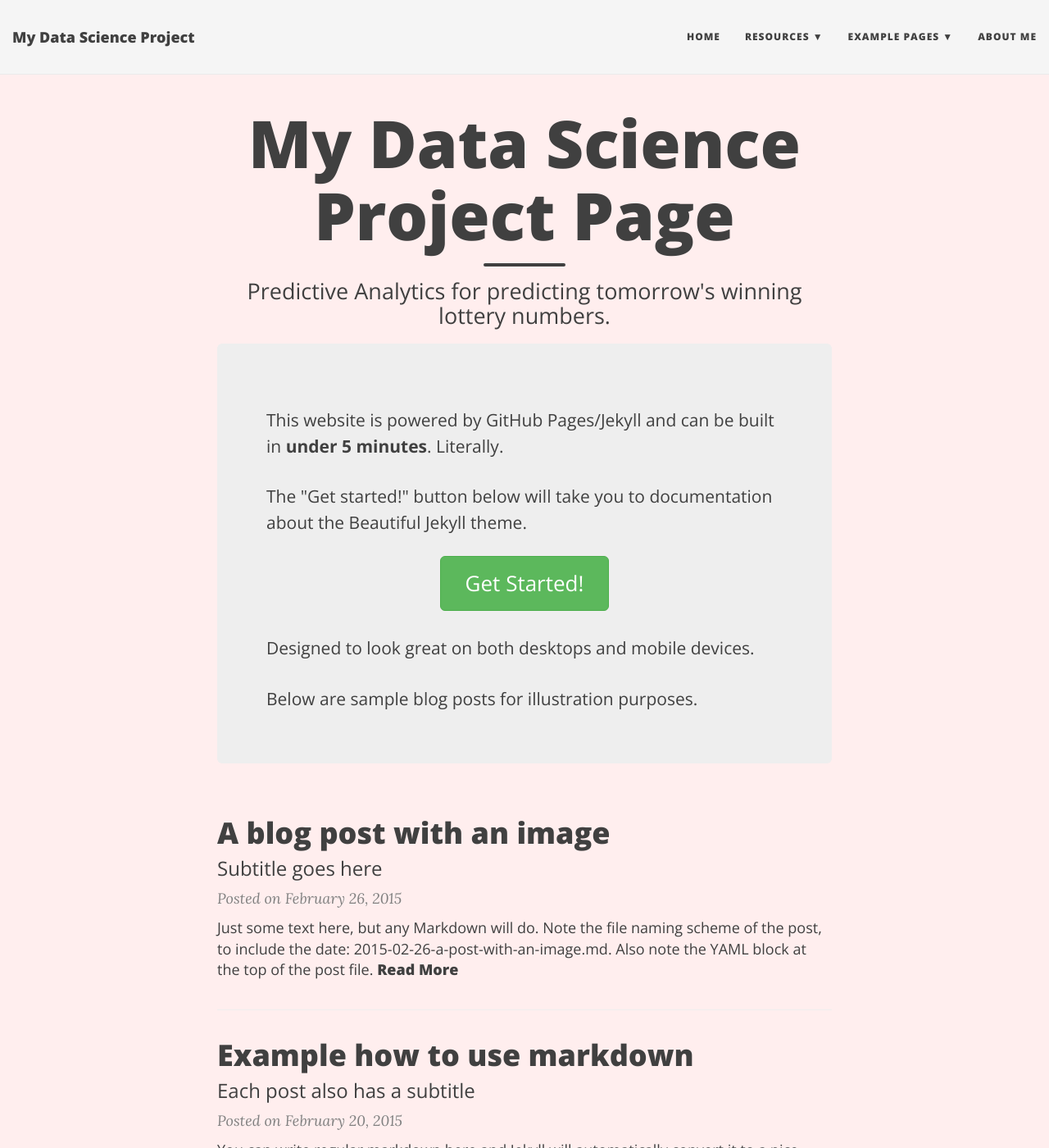
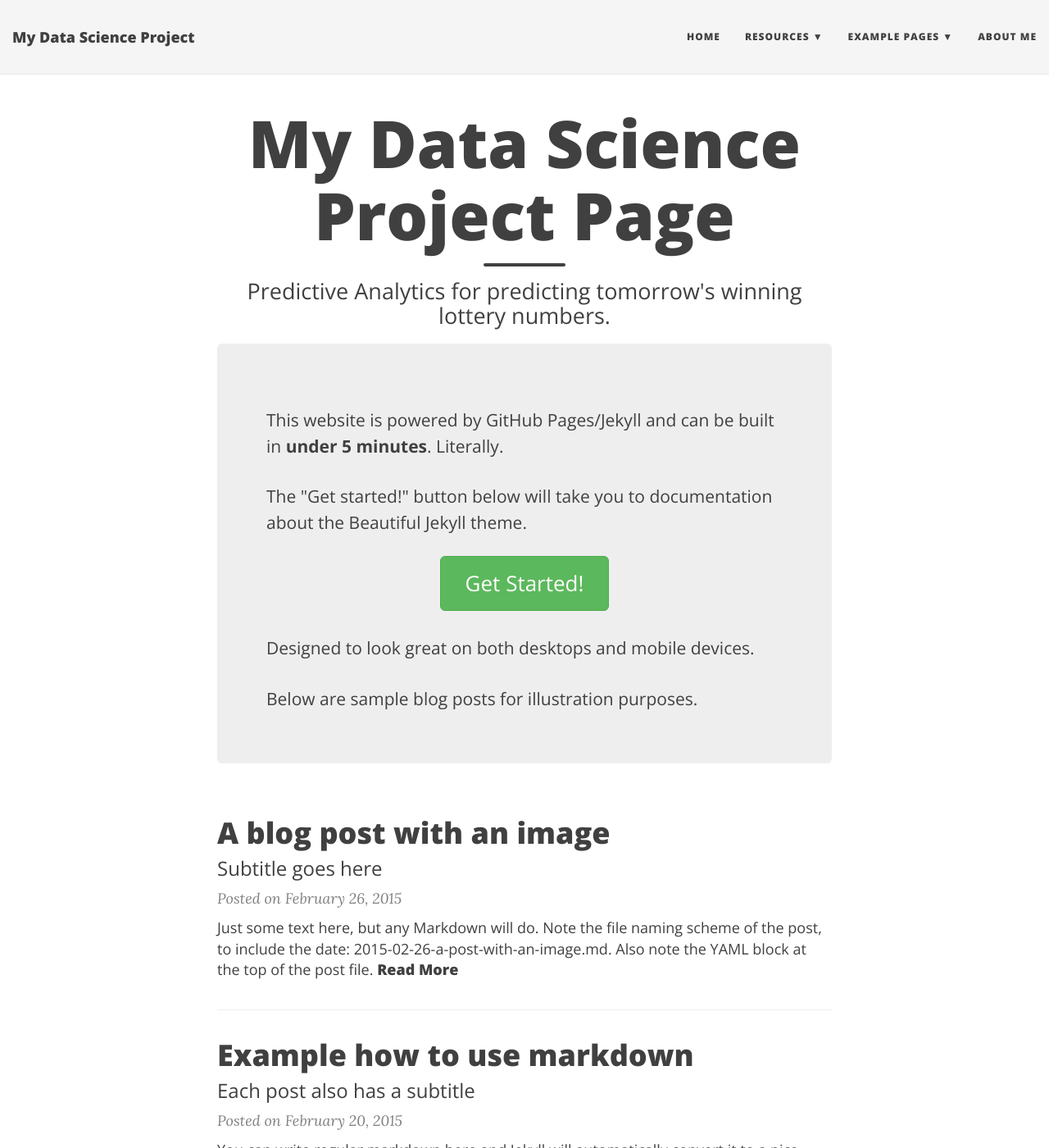
Before and after one commit to Monarch2018/ev_prediction, a Jekyll site: the page built from index.html, in a window 1280 px wide and 1400 px high. Shown: the whole window at 82% size. Built offline with Jekyll 4.4.1, drawn with Linux system fonts in a browser that asks for light colours; nearby versions of some CDN libraries; the list of posts is cut into pages by our own code.

Commit message:
Update main.css

```diff
--- a/css/main.css
+++ b/css/main.css
@@ -7,7 +7,7 @@ body {
   font-size: 18px;
   color: #404040;
   position: relative;
-  background: #FEE;
+  background: #FFF;
 }
 p {
   line-height: 1.5;
```
